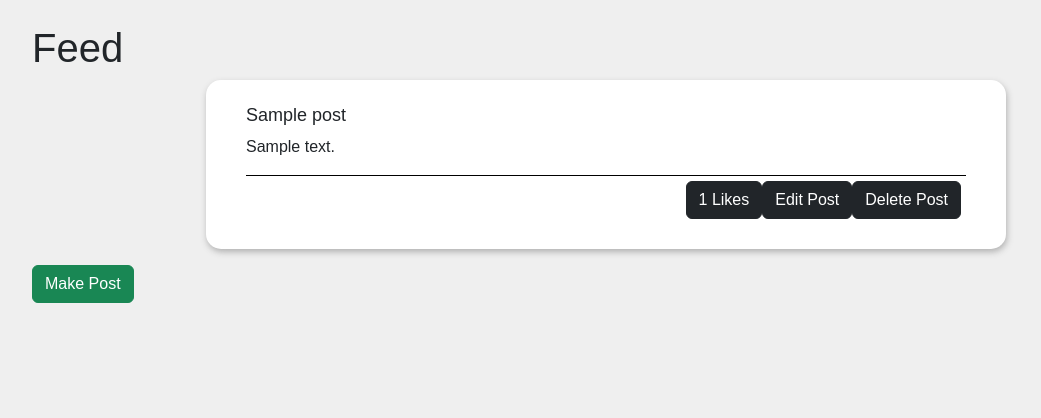
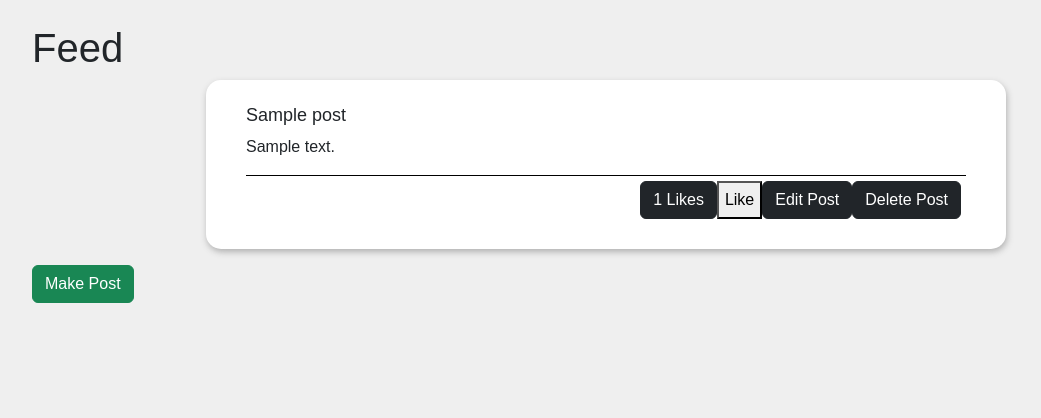
Before and after one commit to WormWaffles/Forum-Project, a Flask app: page /feed in a window 1280 px wide. Shown: the part 56-474 px from the top of the page, without its empty margins (50-1091 px from the left). Run offline with Flask 3, Linux system fonts and the light colour scheme; tables that the repository leaves empty hold one stand-in row (values such as "Sample post").

Commit message:
started like thing

```diff
--- a/app.py
+++ b/app.py
@@ -174,6 +174,14 @@ def delete_post():
 #     my_feed.dislike_post(post_id, user_id)
 #     return redirect('/feed')
 
+# like post
+@app.get('/feed/like/<int:post_id>')
+def like_post(post_id):
+    print("like post" + str(post_id))
+    # user_id = session['user_id']
+    # post_feed.like_post(post_id, user_id)
+    return "nothing"
+
 # edit post passthrough
 @app.post('/edit')
 def edit():
--- a/src/post_feed.py
+++ b/src/post_feed.py
@@ -37,6 +37,7 @@ class PostFeed:
         '''Likes a post'''
         # This needs to increment the likes column in the post table, but also add the user_id to the likes table
         # TODO: implement
+        print("Like post")
         pass
 
     def clear(self):
--- a/templates/feed.html
+++ b/templates/feed.html
@@ -2,6 +2,31 @@
 
 {% block body %}
 <link rel="stylesheet" href="/static/styles/feed.css">
+
+<script>
+function myFunction(id) {
+    // this should change the like button
+    document.getElementById("like_" + id).style.color = "red";
+    var request = new XMLHttpRequest()
+    request.open("GET", "/feed/like/1" + id, true)
+    request.send()
+}
+function myOtherFunction(id) {
+    //this should change the like button (also toggle)
+    if (document.getElementById("like_" + id).style.color == "green" || document.getElementById("like_" + id).style.color == "red") {
+        document.getElementById("like_" + id).style.color = "black";
+        var request = new XMLHttpRequest()
+        request.open("GET", "/feed/like/" + id, true)
+        request.send()
+    } else {
+        document.getElementById("like_" + id).style.color = "green";
+        var request = new XMLHttpRequest()
+        request.open("GET", "/feed/like/" + id, true)
+        request.send()
+    }
+}
+</script>
+
 <!-- feed -->
 <div class="feed">
     <h1>Feed</h1>
@@ -22,6 +47,9 @@
                         <input type="hidden" name="post_id" value="{{ post.post_id }}">
                         <button class="btn btn-dark" type="submit" action="/like_post" method="post">{{ post.likes }} Likes</button>
                     </form>
+
+                    <!-- like button -->
+                    <button id="like_{{ post.post_id }}" onclick="myOtherFunction('{{post.post_id}}')" ondblclick="myFunction('{{post.post_id}}')">Like</button>
 
                     <form action="/edit" method="post">
                         <input type="hidden" name="post_id" value="{{ post.post_id }}">
```
